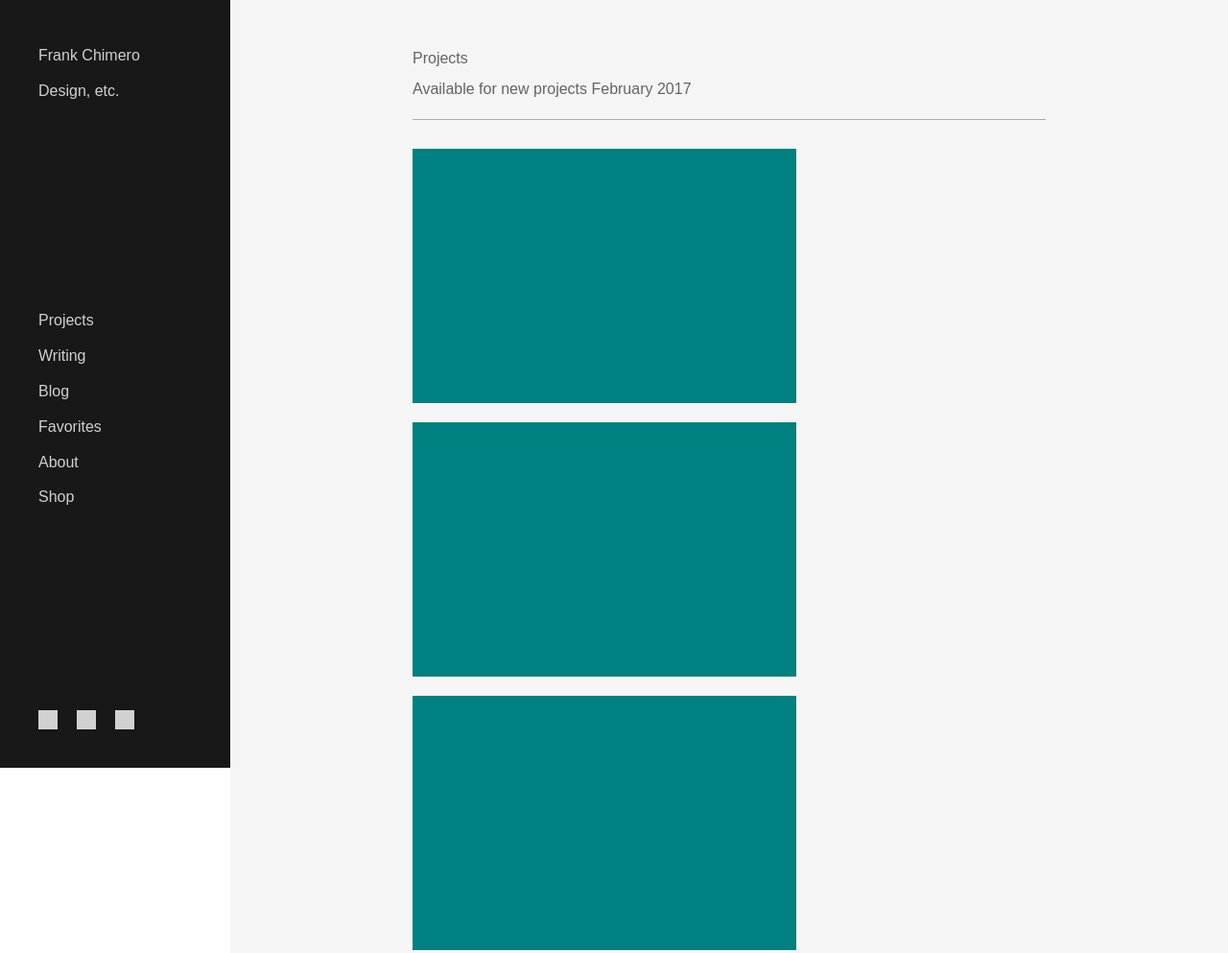
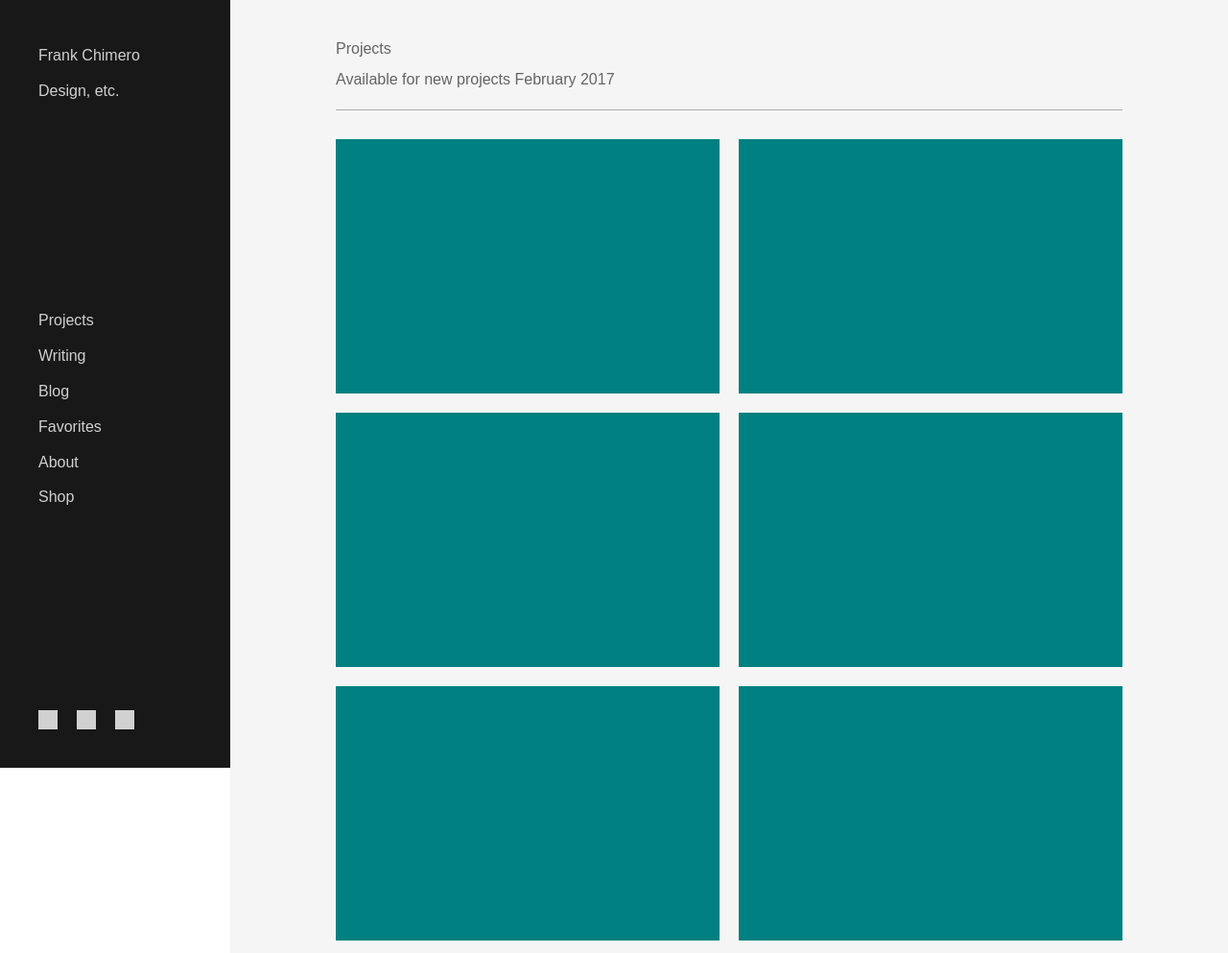
Before and after one commit to Alan-Miller/frank, a plain HTML site: page index.html in a window 1280 px wide. Shown: the top 993 px of the page at 96% size. Drawn offline with Linux system fonts and the light colour scheme.

Commit message:
fixed justify and added photos container

```diff
--- a/index.html
+++ b/index.html
@@ -18,12 +18,24 @@
                 <p>Design, etc.</p>
             </div>
             <div class="links">
-                <p><span>Projects</span></p>
-                <p><span>Writing</span></p>
-                <p><span>Blog</span></p>
-                <p><span>Favorites</span></p>
-                <p><span>About</span></p>
-                <p><span>Shop</span></p>
+                <p>
+                    <span>Projects</span>
+                </p>
+                <p>
+                    <span>Writing</span>
+                </p>
+                <p>
+                    <span>Blog</span>
+                </p>
+                <p>
+                    <span>Favorites</span>
+                </p>
+                <p>
+                    <span>About</span>
+                </p>
+                <p>
+                    <span>Shop</span>
+                </p>
             </div>
             <div class="media">
                 <div></div>
@@ -36,6 +48,7 @@
                 <p>Projects</p>
                 <p>Available for new projects February 2017</p>
             </div>
+            <div class="photos">
                 <div></div>
                 <div></div>
                 <div></div>
@@ -49,6 +62,7 @@
                 <div></div>
                 <div></div>
                 <div></div>
+            </div>
 
         </section>
     </main>
--- a/main.css
+++ b/main.css
@@ -32,7 +32,7 @@ nav {
 }
 
 .media {
-    display: flex; /* .media has unique display value */
+    display: flex;
 }
 
 /* media divs (social media icons) */
@@ -51,22 +51,30 @@ nav {
     /* float: left; */
     float: right;
     display: flex;
-    flex-wrap: wrap;
-    padding: 35px 180px;
+    flex-direction: column;
+    align-items: center;
+    padding: 35px 0;
 }
 
+
+.photos {
+    width: 840px;
+    display: flex;
+    flex-wrap: wrap;
+    justify-content: flex-start;
+}
 /* photos */
-.content-section > div {
+.photos > div {
     height: 265px;
     width: 400px;
+    margin: 10px;
     background-color: teal;
-    margin: 10px;
 }
 
 /* text section above photos */
-.content-section > div.text {
+.content-section .text {
     height: 80px;
-    width: calc(100vw - 610px);
+    width: 820px; /* width of 2 photos plus the margins between them */
     background-color: whitesmoke;
     color: rgba(100, 100, 100, 1);
     border-bottom: 1.3px solid rgba(100, 100, 100, 0.5);
```
Lines whose indentation alone changed are shown as unchanged.
